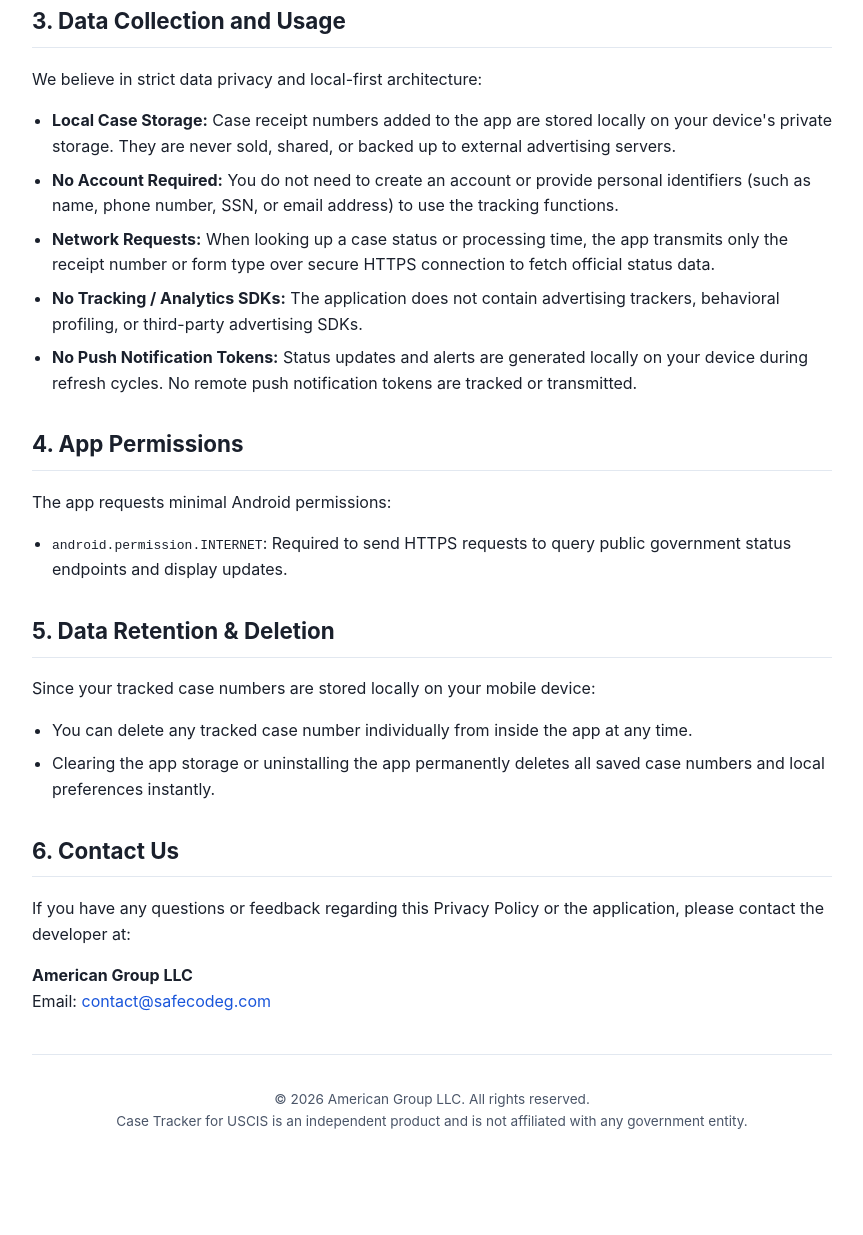
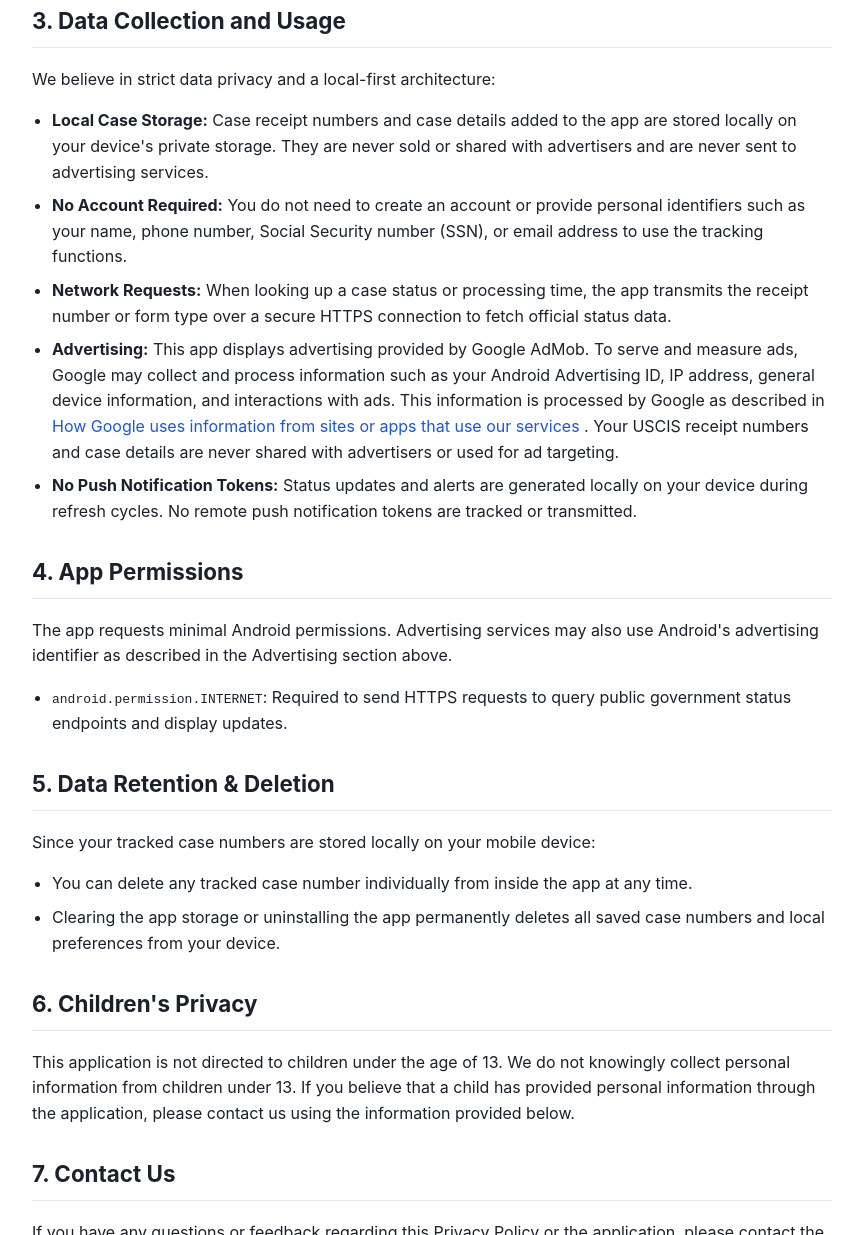
Before and after one commit to AmericanGroupLLC/AmericanGroupLLC.github.io, a website: page policy/uscis-case-tracker/index.html in a window 1280 px wide. Shown: the part 1565-2800 px from the top of the page, without its empty margins (208-1071 px from the left). Before the commit the page ends 2751 px from the top, so only its background shows below. Drawn offline with Linux system fonts and the light colour scheme.

Commit message:
Update index.html

```diff
--- a/policy/uscis-case-tracker/index.html
+++ b/policy/uscis-case-tracker/index.html
@@ -4,8 +4,9 @@
   <meta charset="utf-8">
   <meta name="viewport" content="width=device-width, initial-scale=1">
   <title>Case Tracker for USCIS — Privacy Policy & Government Disclaimers</title>
-  <meta name="description" content="Privacy policy, government non-affiliation disclaimer, and official information sources for Case Tracker for USCIS.">
+  <meta name="description" content="Privacy policy, advertising disclosure, government non-affiliation disclaimer, and official information sources for Case Tracker for USCIS.">
   <meta name="robots" content="index, follow">
+
   <style>
     :root {
       --bg: #ffffff;
@@ -20,8 +21,10 @@
       --warn-text: #744210;
       --radius: 8px;
       --maxw: 800px;
-      --sans: -apple-system, BlinkMacSystemFont, "Segoe UI", Roboto, "Helvetica Neue", Arial, sans-serif;
+      --sans: -apple-system, BlinkMacSystemFont, "Segoe UI", Roboto,
+        "Helvetica Neue", Arial, sans-serif;
     }
+
     @media (prefers-color-scheme: dark) {
       :root {
         --bg: #0f172a;
@@ -36,6 +39,7 @@
         --warn-text: #fbd38d;
       }
     }
+
     body {
       margin: 0;
       padding: 0;
@@ -44,25 +48,30 @@
       font-family: var(--sans);
       line-height: 1.6;
     }
+
     .container {
       max-width: var(--maxw);
       margin: 0 auto;
       padding: 40px 20px;
     }
+
     header {
       border-bottom: 2px solid var(--border);
       padding-bottom: 20px;
       margin-bottom: 30px;
     }
+
     h1 {
       font-size: 2rem;
       margin: 0 0 10px 0;
       color: var(--primary);
     }
+
     .meta {
       font-size: 0.9rem;
       color: var(--text-dim);
     }
+
     .banner {
       background: var(--warn-bg);
       border: 1px solid var(--warn-border);
@@ -71,46 +80,58 @@
       border-radius: var(--radius);
       margin-bottom: 30px;
     }
+
     .banner h2 {
       margin-top: 0;
       font-size: 1.2rem;
     }
+
     section {
       margin-bottom: 30px;
     }
+
     h2 {
       font-size: 1.4rem;
       border-bottom: 1px solid var(--border);
       padding-bottom: 8px;
       margin-top: 24px;
     }
+
     ul {
       padding-left: 20px;
     }
+
     li {
       margin-bottom: 8px;
     }
+
     a {
       color: var(--accent);
       text-decoration: none;
     }
+
     a:hover {
       text-decoration: underline;
     }
+
     table {
       width: 100%;
       border-collapse: collapse;
       margin-top: 10px;
     }
-    th, td {
+
+    th,
+    td {
       border: 1px solid var(--border);
       padding: 10px;
       text-align: left;
       font-size: 0.95rem;
     }
+
     th {
       background: var(--surface);
     }
+
     footer {
       border-top: 1px solid var(--border);
       padding-top: 20px;
@@ -121,6 +142,7 @@
     }
   </style>
 </head>
+
 <body>
 
 <div class="container">
@@ -129,25 +151,59 @@
     <h1>Case Tracker for USCIS</h1>
     <div class="meta">
       <strong>Privacy Policy & Government Information Disclosures</strong><br>
-      Last Updated: July 30, 2026 | Publisher: American Group LLC
+      Last Updated: August 18, 2026 | Publisher: American Group LLC
     </div>
   </header>
 
   <div class="banner">
     <h2>Government Affiliation Disclaimer</h2>
-    <p><strong>Case Tracker for USCIS is an independent application developed by American Group LLC. It is NOT affiliated with, endorsed by, sponsored by, authorized by, or operated by U.S. Citizenship and Immigration Services (USCIS), the U.S. Department of Homeland Security (DHS), the U.S. Department of State (DOS), U.S. Customs and Border Protection (CBP), or any other United States government agency.</strong></p>
-    <p>This app is not an official government service and does not provide legal advice. All official government information, forms, and services should be accessed directly through official agency portals such as <a href="https://www.uscis.gov" target="_blank" rel="noopener">https://www.uscis.gov</a>.</p>
+
+    <p>
+      <strong>
+        Case Tracker for USCIS is an independent application developed by
+        American Group LLC. It is NOT affiliated with, endorsed by, sponsored
+        by, authorized by, or operated by U.S. Citizenship and Immigration
+        Services (USCIS), the U.S. Department of Homeland Security (DHS),
+        the U.S. Department of State (DOS), U.S. Customs and Border
+        Protection (CBP), or any other United States government agency.
+      </strong>
+    </p>
+
+    <p>
+      This app is not an official government service and does not provide
+      legal advice. All official government information, forms, and services
+      should be accessed directly through official agency portals such as
+      <a href="https://www.uscis.gov" target="_blank" rel="noopener">
+        https://www.uscis.gov
+      </a>.
+    </p>
   </div>
 
   <section>
     <h2>1. About This Application</h2>
-    <p><strong>Case Tracker for USCIS</strong> is a local-first personal organizational tool that allows users to monitor publicly available status updates for U.S. immigration cases, view processing time estimates, read agency news feeds, and check visa bulletins.</p>
-    <p>The app displays public information retrieved directly from official government agency web services. The app does not alter, create, or influence official government records.</p>
+
+    <p>
+      <strong>Case Tracker for USCIS</strong> is a local-first personal
+      organizational tool that allows users to monitor publicly available
+      status updates for U.S. immigration cases, view processing time
+      estimates, read agency news feeds, and check visa bulletins.
+    </p>
+
+    <p>
+      The app displays public information retrieved directly from official
+      government agency web services. The app does not alter, create, or
+      influence official government records.
+    </p>
   </section>
 
   <section>
     <h2>2. Official Government Information Sources</h2>
-    <p>The application retrieves and displays public government data sourced exclusively from the following official government portals:</p>
+
+    <p>
+      The application retrieves and displays public government data sourced
+      exclusively from the following official government portals:
+    </p>
+
     <table>
       <thead>
         <tr>
@@ -156,40 +212,103 @@
           <th>Government Agency</th>
         </tr>
       </thead>
+
       <tbody>
         <tr>
           <td>USCIS Case Status</td>
-          <td><a href="https://egov.uscis.gov/casestatus/landing.do" target="_blank" rel="noopener">https://egov.uscis.gov/casestatus/landing.do</a></td>
+          <td>
+            <a
+              href="https://egov.uscis.gov/casestatus/landing.do"
+              target="_blank"
+              rel="noopener"
+            >
+              https://egov.uscis.gov/casestatus/landing.do
+            </a>
+          </td>
           <td>U.S. Citizenship and Immigration Services (USCIS / DHS)</td>
         </tr>
+
         <tr>
           <td>USCIS Processing Times</td>
-          <td><a href="https://egov.uscis.gov/processing-times/" target="_blank" rel="noopener">https://egov.uscis.gov/processing-times/</a></td>
+          <td>
+            <a
+              href="https://egov.uscis.gov/processing-times/"
+              target="_blank"
+              rel="noopener"
+            >
+              https://egov.uscis.gov/processing-times/
+            </a>
+          </td>
           <td>USCIS / DHS</td>
         </tr>
+
         <tr>
           <td>Official News & Forms</td>
-          <td><a href="https://www.uscis.gov/" target="_blank" rel="noopener">https://www.uscis.gov/</a></td>
+          <td>
+            <a
+              href="https://www.uscis.gov/"
+              target="_blank"
+              rel="noopener"
+            >
+              https://www.uscis.gov/
+            </a>
+          </td>
           <td>USCIS / DHS</td>
         </tr>
+
         <tr>
           <td>Visa Bulletin</td>
-          <td><a href="https://travel.state.gov/content/travel/en/legal/visa-law0/visa-bulletin.html" target="_blank" rel="noopener">https://travel.state.gov/content/travel/en/legal/visa-law0/visa-bulletin.html</a></td>
+          <td>
+            <a
+              href="https://travel.state.gov/content/travel/en/legal/visa-law0/visa-bulletin.html"
+              target="_blank"
+              rel="noopener"
+            >
+              https://travel.state.gov/content/travel/en/legal/visa-law0/visa-bulletin.html
+            </a>
+          </td>
           <td>U.S. Department of State (DOS)</td>
         </tr>
+
         <tr>
           <td>NVC / Consular Case Status</td>
-          <td><a href="https://ceac.state.gov/ceac/" target="_blank" rel="noopener">https://ceac.state.gov/ceac/</a></td>
+          <td>
+            <a
+              href="https://ceac.state.gov/ceac/"
+              target="_blank"
+              rel="noopener"
+            >
+              https://ceac.state.gov/ceac/
+            </a>
+          </td>
           <td>U.S. Department of State (DOS)</td>
         </tr>
+
         <tr>
           <td>I-94 Travel Records</td>
-          <td><a href="https://i94.cbp.dhs.gov/I94/" target="_blank" rel="noopener">https://i94.cbp.dhs.gov/I94/</a></td>
+          <td>
+            <a
+              href="https://i94.cbp.dhs.gov/I94/"
+              target="_blank"
+              rel="noopener"
+            >
+              https://i94.cbp.dhs.gov/I94/
+            </a>
+          </td>
           <td>U.S. Customs and Border Protection (CBP / DHS)</td>
         </tr>
+
         <tr>
           <td>Foreign Labor Certification</td>
-          <td><a href="https://flag.dol.gov/" target="_blank" rel="noopener">https://flag.dol.gov/</a></td>
+          <td>
+            <a
+              href="https://flag.dol.gov/"
+              target="_blank"
+              rel="noopener"
+            >
+              https://flag.dol.gov/
+            </a>
+          </td>
           <td>U.S. Department of Labor (DOL)</td>
         </tr>
       </tbody>
@@ -198,45 +317,134 @@
 
   <section>
     <h2>3. Data Collection and Usage</h2>
-    <p>We believe in strict data privacy and local-first architecture:</p>
+
+    <p>
+      We believe in strict data privacy and a local-first architecture:
+    </p>
+
     <ul>
-      <li><strong>Local Case Storage:</strong> Case receipt numbers added to the app are stored locally on your device's private storage. They are never sold, shared, or backed up to external advertising servers.</li>
-      <li><strong>No Account Required:</strong> You do not need to create an account or provide personal identifiers (such as name, phone number, SSN, or email address) to use the tracking functions.</li>
-      <li><strong>Network Requests:</strong> When looking up a case status or processing time, the app transmits only the receipt number or form type over secure HTTPS connection to fetch official status data.</li>
-      <li><strong>No Tracking / Analytics SDKs:</strong> The application does not contain advertising trackers, behavioral profiling, or third-party advertising SDKs.</li>
-      <li><strong>No Push Notification Tokens:</strong> Status updates and alerts are generated locally on your device during refresh cycles. No remote push notification tokens are tracked or transmitted.</li>
+      <li>
+        <strong>Local Case Storage:</strong>
+        Case receipt numbers and case details added to the app are stored
+        locally on your device's private storage. They are never sold or
+        shared with advertisers and are never sent to advertising services.
+      </li>
+
+      <li>
+        <strong>No Account Required:</strong>
+        You do not need to create an account or provide personal identifiers
+        such as your name, phone number, Social Security number (SSN), or
+        email address to use the tracking functions.
+      </li>
+
+      <li>
+        <strong>Network Requests:</strong>
+        When looking up a case status or processing time, the app transmits
+        the receipt number or form type over a secure HTTPS connection to
+        fetch official status data.
+      </li>
+
+      <li>
+        <strong>Advertising:</strong>
+        This app displays advertising provided by Google AdMob. To serve and
+        measure ads, Google may collect and process information such as your
+        Android Advertising ID, IP address, general device information, and
+        interactions with ads. This information is processed by Google as
+        described in
+        <a
+          href="https://policies.google.com/technologies/partner-sites"
+          target="_blank"
+          rel="noopener"
+        >
+          How Google uses information from sites or apps that use our services
+        </a>.
+        Your USCIS receipt numbers and case details are never shared with
+        advertisers or used for ad targeting.
+      </li>
+
+      <li>
+        <strong>No Push Notification Tokens:</strong>
+        Status updates and alerts are generated locally on your device during
+        refresh cycles. No remote push notification tokens are tracked or
+        transmitted.
+      </li>
     </ul>
   </section>
 
   <section>
     <h2>4. App Permissions</h2>
-    <p>The app requests minimal Android permissions:</p>
+
+    <p>
+      The app requests minimal Android permissions. Advertising services may
+      also use Android's advertising identifier as described in the
+      Advertising section above.
+    </p>
+
     <ul>
-      <li><code>android.permission.INTERNET</code>: Required to send HTTPS requests to query public government status endpoints and display updates.</li>
+      <li>
+        <code>android.permission.INTERNET</code>:
+        Required to send HTTPS requests to query public government status
+        endpoints and display updates.
+      </li>
     </ul>
   </section>
 
   <section>
     <h2>5. Data Retention & Deletion</h2>
-    <p>Since your tracked case numbers are stored locally on your mobile device:</p>
+
+    <p>
+      Since your tracked case numbers are stored locally on your mobile
+      device:
+    </p>
+
     <ul>
-      <li>You can delete any tracked case number individually from inside the app at any time.</li>
-      <li>Clearing the app storage or uninstalling the app permanently deletes all saved case numbers and local preferences instantly.</li>
+      <li>
+        You can delete any tracked case number individually from inside the
+        app at any time.
+      </li>
+
+      <li>
+        Clearing the app storage or uninstalling the app permanently deletes
+        all saved case numbers and local preferences from your device.
+      </li>
     </ul>
   </section>
 
   <section>
-    <h2>6. Contact Us</h2>
-    <p>If you have any questions or feedback regarding this Privacy Policy or the application, please contact the developer at:</p>
+    <h2>6. Children's Privacy</h2>
+
+    <p>
+      This application is not directed to children under the age of 13.
+      We do not knowingly collect personal information from children under
+      13. If you believe that a child has provided personal information
+      through the application, please contact us using the information
+      provided below.
+    </p>
+  </section>
+
+  <section>
+    <h2>7. Contact Us</h2>
+
+    <p>
+      If you have any questions or feedback regarding this Privacy Policy
+      or the application, please contact the developer at:
+    </p>
+
     <p>
       <strong>American Group LLC</strong><br>
-      Email: <a href="mailto:contact@safecodeg.com">contact@safecodeg.com</a>
+      Email:
+      <a href="mailto:contact@safecodeg.com">
+        contact@safecodeg.com
+      </a>
     </p>
   </section>
 
   <footer>
-    <p>&copy; 2026 American Group LLC. All rights reserved.<br>
-    Case Tracker for USCIS is an independent product and is not affiliated with any government entity.</p>
+    <p>
+      &copy; 2026 American Group LLC. All rights reserved.<br>
+      Case Tracker for USCIS is an independent product and is not affiliated
+      with any government entity.
+    </p>
   </footer>
 
 </div>
```
